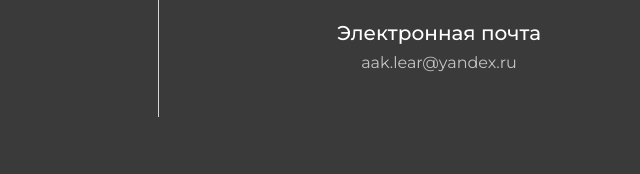
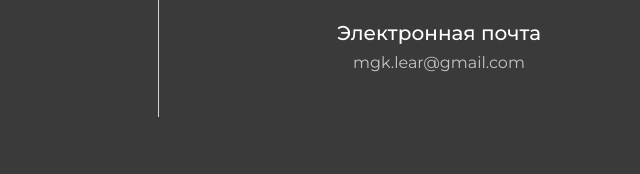
Before and after one commit to MgkLear/Portfolio, a website: page app/index.html in a window 1280 px wide. Shown: the part 3498-3672 px from the top of the page, 481-1121 px from the left. Drawn offline with Linux system fonts and the light colour scheme.

Commit message:
Update index.html

```diff
--- a/app/index.html
+++ b/app/index.html
@@ -227,7 +227,7 @@
 				<div class="info__email">
 					<div class="info__icon icon-mail-opened"></div>
 					<div class="h3 info__header">Электронная почта</div>
-					<div class="info__text">aak.lear@yandex.ru</div>
+					<div class="info__text">mgk.lear@gmail.com</div>
 				</div>
 			</div>
 		</div>
```
